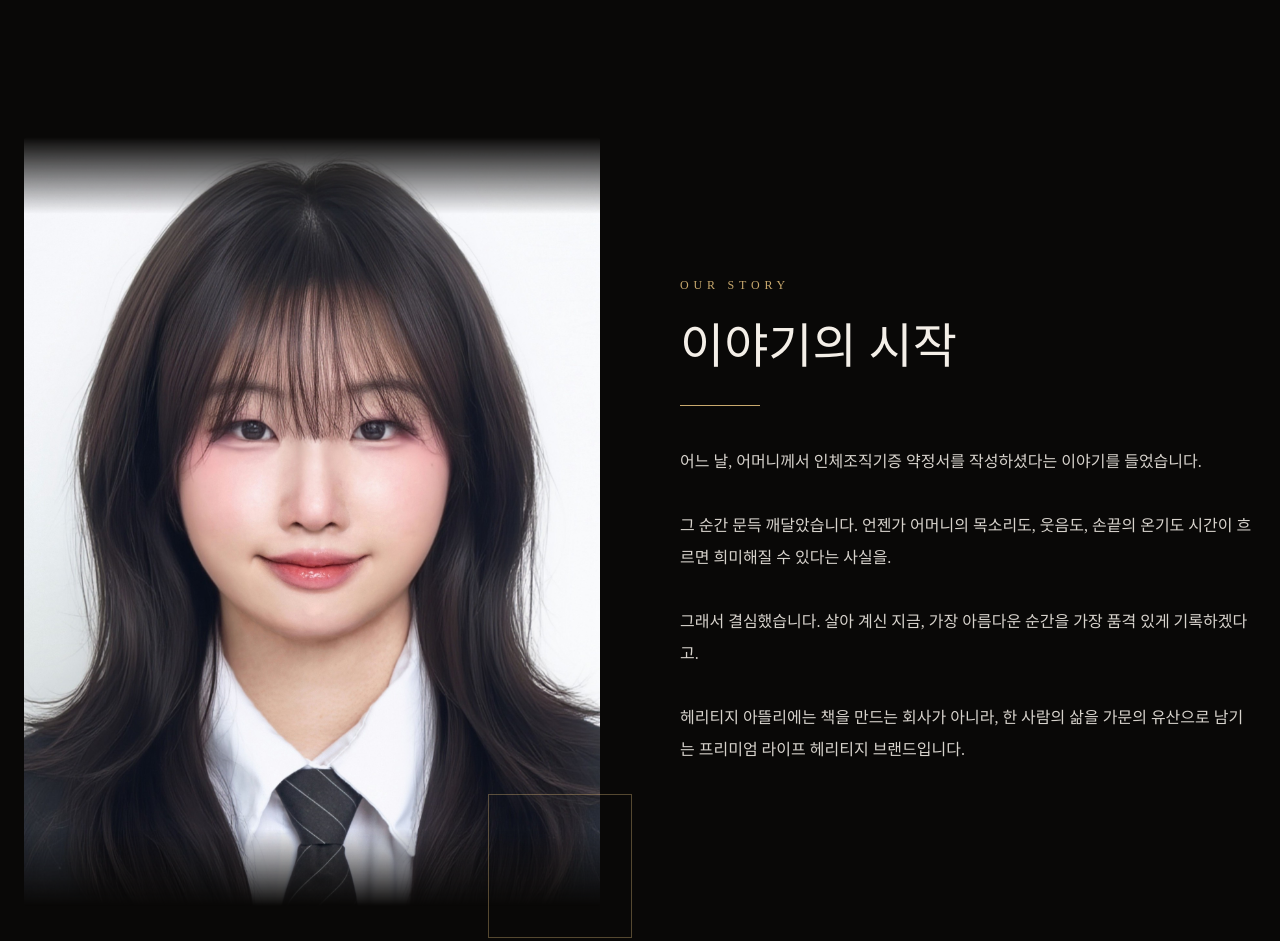
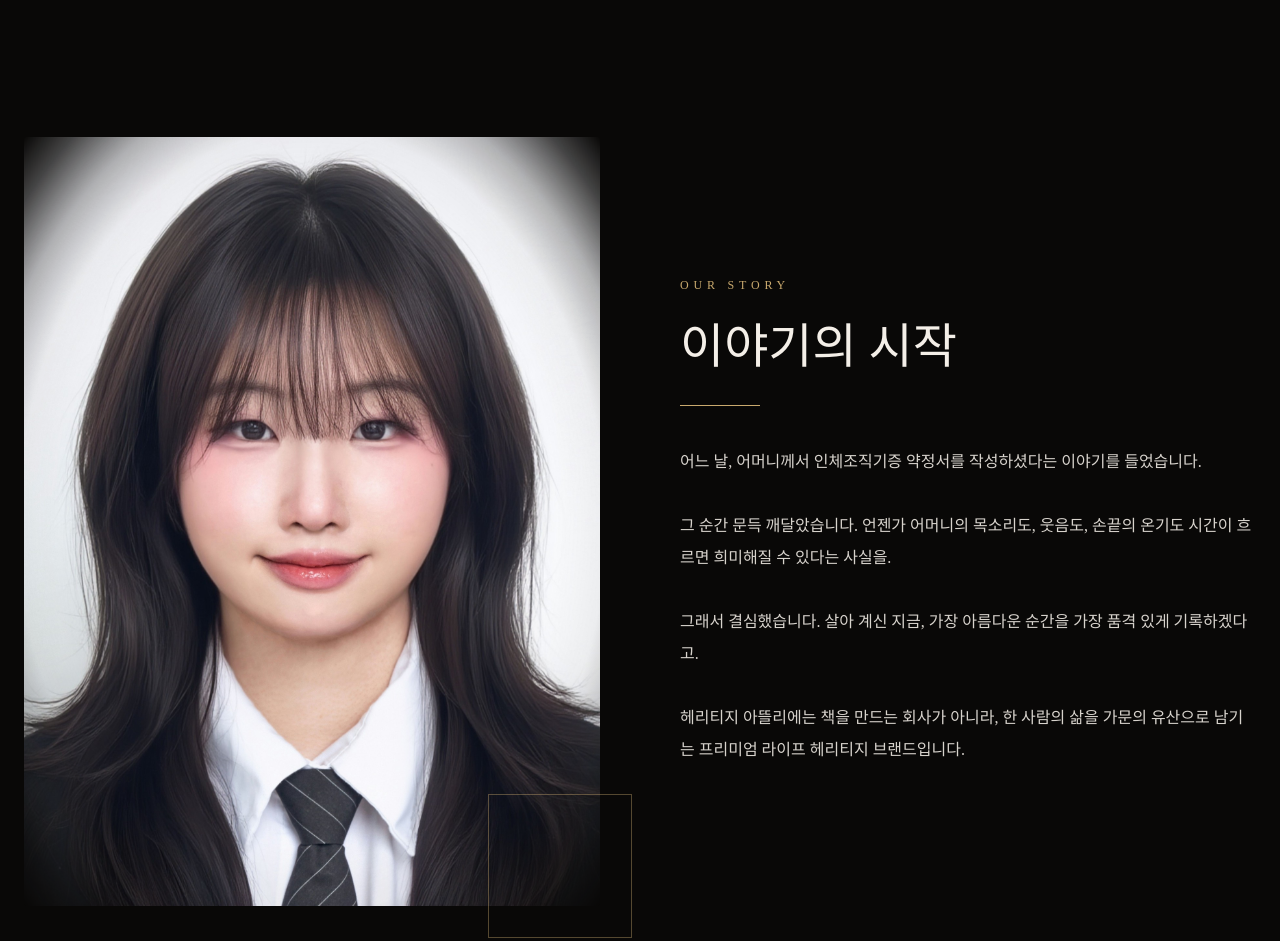
Before and after one commit to phxsics/heritageatelier, a plain HTML site: page index.html in a window 1280 px wide. Shown: the part 1480-2421 px from the top of the page. Drawn offline with nearby package versions, Linux system fonts and the light colour scheme.

Commit message:
Change mask-image to radial-gradient for photo-fade
Signed-off-by: phxsics <rhk1258@gmail.com>

```diff
--- a/index.html
+++ b/index.html
@@ -1638,23 +1638,23 @@ rhk1258@gmail.com
     width:100%;
     display:block;
 
-    -webkit-mask-image:
-        linear-gradient(
-            to bottom,
-            transparent 0%,
-            black 10%,
-            black 90%,
-            transparent 100%
-        );
-
-    mask-image:
-        linear-gradient(
-            to bottom,
-            transparent 0%,
-            black 10%,
-            black 90%,
-            transparent 100%
-        );
+    -webkit-mask-image: radial-gradient(
+        ellipse at center,
+        rgba(0,0,0,1) 60%,
+        rgba(0,0,0,.95) 72%,
+        rgba(0,0,0,.7) 82%,
+        rgba(0,0,0,.25) 92%,
+        transparent 100%
+    );
+
+    mask-image: radial-gradient(
+        ellipse at center,
+        rgba(0,0,0,1) 60%,
+        rgba(0,0,0,.95) 72%,
+        rgba(0,0,0,.7) 82%,
+        rgba(0,0,0,.25) 92%,
+        transparent 100%
+    );
 }
 #contact{
 
```
